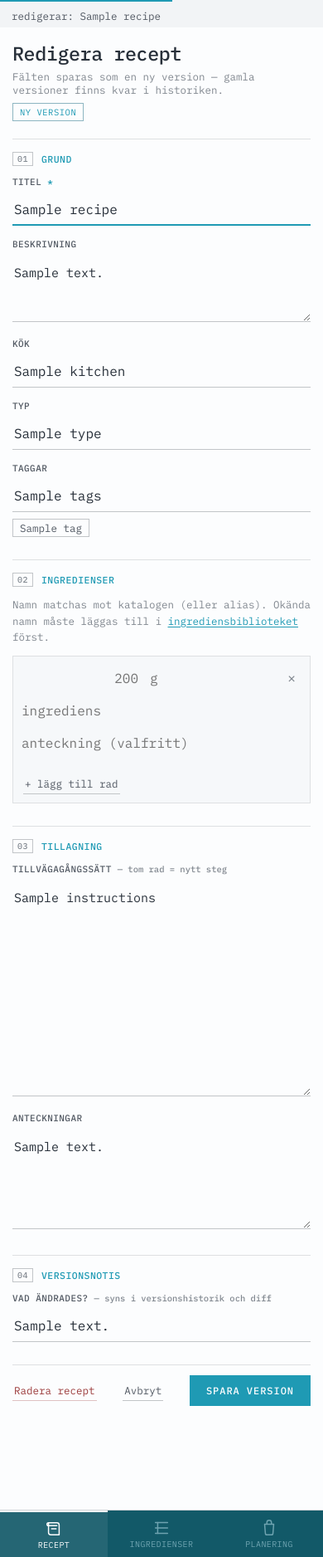
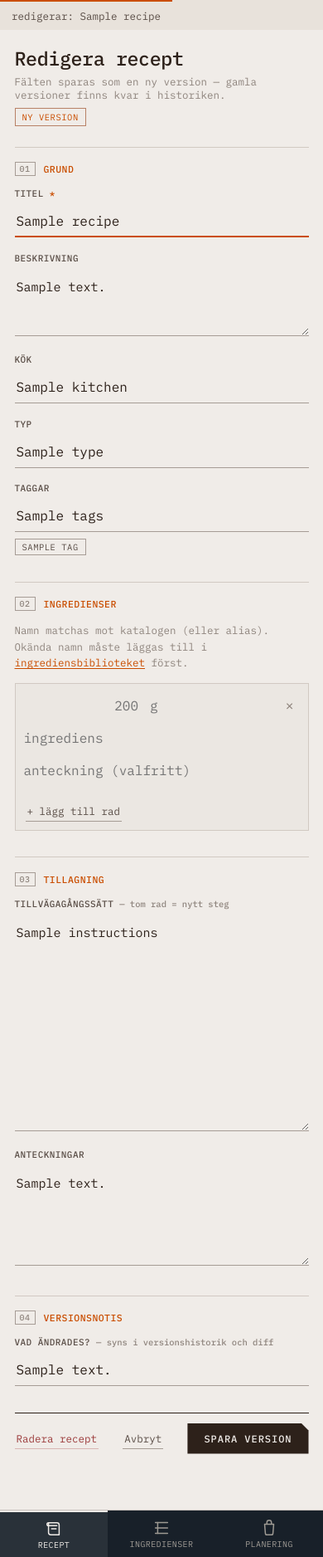
Before and after one commit to stranger-nils/recipe-db, a Flask app: template templates/edit_recipe.html in a window 390 px wide. Shown: the whole page at 83% size. Run offline with Flask 3, Linux system fonts and the light colour scheme; the template is opened without the code that fills it: most values are stand-ins (such as "Sample title", 1, 10 or a date in 2020).

Commit message:
feat: industriell design-iteration + fix horisontell scroll
Design (ticket #13, rev 2):
- Rå industripalett: varm betong/plåster + grafitstål + säkerhetsorange som
  målerimärkning (ersätter kyligt petrol/SaaS-blått)
- Tryckmärken (registreringskryss) i hörnen på receptdokumentet
- Receptnummer-stämpel i titelblocket, dubbel streckning under headern
- Numrerade ingrediensrader (spec-bladsstil), ritningslinjer efter blockrubriker
- Mono-typgraft för chips/etiketter, tekniska kolumnlinjer i bibliotekstabellen
- Skarpare primärknapp (hackat hörn), statusrad som maskinreadout [RECEPT]
- Generösare luft (spacing-skalor), bort med blur/glassmorphism på overlay/actions

Bugfix — horisontell scroll:
- Formulärets .ing-row-regler scopade till .ing-editor — de krockade med
  receptdokumentets .ing-row (senare regel vann på mobil, grid kollapsade till
  138/138/32px, rader överlappade och text rann över viewporten)
- .lib-table-wrap overflow-x:auto (var hidden → tabellen klipptes osynligt i
  481–950px-fönstret)
- overflow-wrap:anywhere på användartext (ingredienser, steg, diff, noter),
  .df-line min-width:0, breadcrumb flex-wrap, ing-idx gömd på mobil

Verifierat med headless Chromium: 72 fall (9 sidor × 8 bredder 320–1025px),
ingen sidledsscroll på sidnivå någonstans; bordet rullar internt.

```diff
--- a/static/app.css
+++ b/static/app.css
@@ -1,28 +1,30 @@
 /* Recept-IDE — designtokens + layout.
-   Tunn utilitär mono (IBM Plex Mono), linjer istället för boxar,
-   petrol-accent som härleder rail/statusrad. */
+   Rå industrialism: varm betong/plåster, grafitstål, säkerhetsorange
+   som målerimärkning. Mono rakt igenom, linjer istället för boxar,
+   synlig struktur (raster, numrering, tryckmärken). */
 
 :root{
-  /* sval-neutral, en aning värme i mitttonerna — inte iskallt */
-  --paper: oklch(0.994 0.002 250);
-  --bg:    oklch(0.966 0.0035 248);
-  --panel: oklch(0.978 0.003 248);
-  /* rail/statusrad härleds ur accenten på .ide (se nedan) */
-  --rail:  color-mix(in oklab, var(--accent) 52%, oklch(0.205 0.03 216));
-  --rail-fg: color-mix(in oklab, var(--accent) 36%, oklch(0.86 0.02 210));
-  --ink:   oklch(0.305 0.021 256);
-  --ink2:  oklch(0.462 0.018 254);
-  --ink3:  oklch(0.620 0.014 252);
-  --line:  oklch(0.906 0.004 248);
-  --line2: oklch(0.822 0.006 248);
-  /* cyan-teal accent enligt design handoff */
-  --accent: #1f9ab4;
-  --add-bg: oklch(0.957 0.024 158);
-  --add-fg: oklch(0.46 0.075 158);
-  --del-bg: oklch(0.957 0.024 26);
-  --del-fg: oklch(0.52 0.115 26);
-  --chg-bg: oklch(0.957 0.022 226);
-  --chg-fg: oklch(0.47 0.075 228);
+  /* varm betong/plåster — inte kallt SaaS-vitt */
+  --paper: oklch(0.945 0.007 72);
+  --bg:    oklch(0.915 0.011 66);
+  --panel: oklch(0.930 0.008 70);
+  /* grafitstål för rail/statusrad (sval kontrapunkt till det varma) */
+  --rail:  oklch(0.24 0.02 250);
+  --rail-fg: oklch(0.84 0.02 75);
+  --ink:   oklch(0.26 0.022 55);
+  --ink2:  oklch(0.435 0.02 55);
+  --ink3:  oklch(0.62 0.016 55);
+  --line:  oklch(0.84 0.013 62);
+  --line2: oklch(0.70 0.016 60);
+  /* säkerhetsorange — målerimärkning, inte "brand" */
+  --accent: oklch(0.58 0.175 45);
+  /* diff: pigment istället för pastell — khaki, tegel, ockra */
+  --add-bg: oklch(0.94 0.045 140);
+  --add-fg: oklch(0.50 0.09 140);
+  --del-bg: oklch(0.94 0.05 35);
+  --del-fg: oklch(0.52 0.10 35);
+  --chg-bg: oklch(0.94 0.045 80);
+  --chg-fg: oklch(0.50 0.085 80);
   /* en enda mono-familj för allt */
   --serif: 'IBM Plex Mono', ui-monospace, 'SF Mono', Menlo, monospace;
   --mono:  'IBM Plex Mono', ui-monospace, 'SF Mono', Menlo, monospace;
@@ -37,14 +39,14 @@ input,select,textarea{ font-family:inherit; color:inherit; }
 ::selection{ background: color-mix(in oklab, var(--accent) 28%, transparent); }
 a{ color:inherit; text-decoration:none; }
 
-.dens-kompakt{ --fs:15px; --u:6px; --lh:1.5; --tab-h:33px; --uifs:12px; }
-.dens-normal{  --fs:17px; --u:8px; --lh:1.62; --tab-h:38px; --uifs:12.5px; }
-.dens-luftig{  --fs:19px; --u:11px; --lh:1.78; --tab-h:42px; --uifs:13px; }
+.dens-kompakt{ --fs:15px; --u:7px; --lh:1.6; --tab-h:36px; --uifs:12px; }
+.dens-normal{  --fs:17px; --u:9px; --lh:1.7; --tab-h:42px; --uifs:12.5px; }
+.dens-luftig{  --fs:19px; --u:12px; --lh:1.85; --tab-h:46px; --uifs:13px; }
 
 .ide{ display:grid; grid-template-columns:56px clamp(220px,22vw,300px) 1fr;
   height:100dvh; min-height:100vh; overflow:hidden;
-  --rail: color-mix(in oklab, var(--accent) 52%, oklch(0.205 0.03 216));
-  --rail-fg: color-mix(in oklab, var(--accent) 36%, oklch(0.86 0.02 210)); }
+  --rail: oklch(0.24 0.02 250);
+  --rail-fg: oklch(0.84 0.02 75); }
 
 /* ---- aktivitetsrad ---- */
 .rail{ background:var(--rail); color:var(--rail-fg); display:flex; flex-direction:column;
@@ -155,17 +158,29 @@ kbd{ font-family:var(--mono); font-size:.85em; background:var(--bg); border:1px
   padding:1px 6px; }
 
 /* ---- receptdokument ---- */
-.doc{ max-width:760px; margin:0 auto; padding:calc(var(--u)*4.5) calc(var(--u)*5) calc(var(--u)*8); }
-.breadcrumb{ display:flex; align-items:center; gap:6px; font-family:var(--mono); font-size:11.5px;
+.doc{ max-width:780px; margin:0 auto; position:relative;
+  padding:calc(var(--u)*5) calc(var(--u)*6) calc(var(--u)*10); }
+/* tryckmärken — registreringskryss i hörnen, som på ett ritningsblad */
+.doc::before, .doc::after{ content:""; position:absolute; width:15px; height:15px; pointer-events:none; }
+.doc::before{ top:0; left:0; border-top:2px solid var(--ink3); border-left:2px solid var(--ink3); }
+.doc::after{ bottom:0; right:0; border-bottom:2px solid var(--ink3); border-right:2px solid var(--ink3); }
+.breadcrumb{ display:flex; align-items:center; gap:6px; flex-wrap:wrap; font-family:var(--mono); font-size:11.5px;
   color:var(--ink3); margin-bottom:calc(var(--u)*2.5); }
 .bc-ver{ margin-left:4px; color:var(--accent); font-weight:500; }
-.doc-head h1{ font-family:var(--serif); font-weight:500; font-size:calc(var(--fs)*1.55); line-height:1.18;
-  margin:0 0 calc(var(--u)*1.5); letter-spacing:-0.01em; text-transform:none; }
+.doc-head{ position:relative; padding-bottom:calc(var(--u)*2.5); border-bottom:2px solid var(--ink3);
+  margin-bottom:calc(var(--u)*2.2); }
+.doc-head::after{ content:""; position:absolute; left:0; right:0; bottom:-5px; height:1px; background:var(--line2); }
+.doc-head-line{ display:flex; align-items:flex-start; justify-content:space-between; gap:16px; flex-wrap:wrap; }
+.rec-no{ font-family:var(--mono); font-size:12px; color:var(--ink3); flex:none;
+  border:1px solid var(--line2); background:var(--bg); padding:5px 10px; letter-spacing:.06em; }
+.doc-head h1{ font-family:var(--serif); font-weight:500; font-size:calc(var(--fs)*1.6); line-height:1.18;
+  margin:0 0 calc(var(--u)*1.5); letter-spacing:-0.015em; text-transform:none; }
 .doc-desc{ font-family:var(--serif); font-size:calc(var(--fs)*1.0); line-height:var(--lh); color:var(--ink2);
-  margin:0 0 calc(var(--u)*2); max-width:62ch; text-wrap:pretty; }
+  margin:0 0 calc(var(--u)*2); max-width:62ch; text-wrap:pretty; overflow-wrap:anywhere; }
 .doc-meta{ display:flex; flex-wrap:wrap; gap:16px; }
-.chip{ display:inline-flex; align-items:center; gap:6px; font-family:var(--serif); font-size:12.5px;
-  color:var(--ink2); background:none; border:none; padding:0; }
+.chip{ display:inline-flex; align-items:center; gap:6px; font-family:var(--mono); font-size:10.5px;
+  text-transform:uppercase; letter-spacing:.05em; color:var(--ink2); background:none; border:1px solid var(--line2);
+  padding:2px 8px; }
 
 .doc-bar{ display:flex; align-items:center; justify-content:space-between; gap:12px; flex-wrap:wrap;
   margin:calc(var(--u)*3) 0 calc(var(--u)*1.5); padding:calc(var(--u)*0.5) 0; }
@@ -188,17 +203,23 @@ kbd{ font-family:var(--mono); font-size:.85em; background:var(--bg); border:1px
 
 .ver-note{ font-family:var(--serif); font-size:calc(var(--fs)*0.94); font-style:italic; color:var(--ink2);
   background:color-mix(in oklab, var(--accent) 6%, var(--paper)); border-left:2px solid var(--accent);
-  padding:calc(var(--u)*1.2) calc(var(--u)*1.8); margin:calc(var(--u)*1.5) 0 calc(var(--u)*3); }
+  padding:calc(var(--u)*1.2) calc(var(--u)*1.8); margin:calc(var(--u)*1.5) 0 calc(var(--u)*3); overflow-wrap:anywhere; }
 .ver-note-tag{ font-family:var(--mono); font-style:normal; font-size:10.5px; color:var(--paper);
   background:var(--accent); padding:1px 5px; margin-right:9px; font-weight:500; letter-spacing:.02em; }
 
 .block{ margin-top:calc(var(--u)*3); }
-.block-h{ font-family:var(--serif); font-size:11.5px; letter-spacing:.04em; text-transform:uppercase;
-  color:var(--accent); margin:0 0 calc(var(--u)*1.2); font-weight:500; }
+.block-h{ display:flex; align-items:center; gap:9px; font-family:var(--serif); font-size:11.5px; letter-spacing:.04em;
+  text-transform:uppercase; color:var(--accent); margin:0 0 calc(var(--u)*1.2); font-weight:500; }
+/* ritningslinje som fyller resten av raden */
+.block-h::after{ content:""; flex:1; align-self:center; border-top:1px solid var(--line2); opacity:.55; }
 
 .ing-list{ list-style:none; margin:0; padding:0; }
-.ing-row{ position:relative; display:grid; grid-template-columns:62px 50px 1fr auto; align-items:baseline;
+.ing-row{ position:relative; display:grid; grid-template-columns:38px 58px 48px 1fr auto; align-items:baseline;
   padding:calc(var(--u)*0.85) 0; border-bottom:1px solid color-mix(in oklab, var(--line) 55%, transparent); }
+.ing-idx{ font-family:var(--mono); font-size:calc(var(--fs)*0.66); color:var(--ink3);
+  padding-top:.15em; flex:none; }
+.ing-n{ font-family:var(--serif); font-size:var(--fs); color:var(--ink); overflow-wrap:anywhere; }
+.ing-note{ color:var(--ink3); font-style:italic; overflow-wrap:anywhere; }
 .anno-add{ justify-self:end; align-self:baseline; white-space:nowrap;
   font-family:var(--serif); font-size:11px; color:var(--ink3);
   border:none; background:none; padding:0 0 0 16px;
@@ -511,8 +537,8 @@ kbd{ font-family:var(--mono); font-size:.85em; background:var(--bg); border:1px
 
 /* ---- tillagningsstatus (cook_log) ---- */
 :root{
-  --cook-cooked-fg: oklch(0.46 0.075 158);
-  --cook-cooked-bg: oklch(0.957 0.024 158);
+  --cook-cooked-fg: oklch(0.50 0.09 140);
+  --cook-cooked-bg: oklch(0.94 0.045 140);
 }
 /* filterpiller i utforskaren */
 .exp-filter{ display:flex; flex-wrap:wrap; gap:4px; margin:0 12px 10px; }
@@ -591,8 +618,8 @@ textarea:focus-visible, [tabindex]:focus-visible{
 .chip-btn.on{ background:var(--accent); border-color:var(--accent); color:var(--paper); }
 .btn-primary{ font-family:var(--mono); font-size:12px; font-weight:500;
   text-transform:uppercase; letter-spacing:.08em; border:none;
-  padding:11px 20px; transition:.12s; }
-.btn-primary:hover{ background:var(--ink); }
+  background:var(--ink); color:var(--paper); padding:11px 20px; transition:.12s; clip-path:polygon(0 0, calc(100% - 9px) 0, 100% 9px, 100% 100%, 0 100%); }
+.btn-primary:hover{ background:var(--accent); }
 .btn-primary:active{ transform:translateY(1px); }
 .errbox{ border:1px solid color-mix(in oklab, #9b3a3a 40%, var(--line2));
   border-left:3px solid #9b3a3a; background:color-mix(in oklab, #9b3a3a 6%, var(--paper));
@@ -645,18 +670,20 @@ textarea:focus-visible, [tabindex]:focus-visible{
 .row{ display:grid; grid-template-columns:1fr 1fr; gap:0 calc(var(--u)*3); }
 .ef-chips{ display:flex; flex-wrap:wrap; gap:6px; margin-top:8px; }
 
-/* ---- ingrediensredigerare ---- */
+/* ---- ingrediensredigerare (formulär) ----
+   OBS: alla .ing-row-regler här är scoped till .ing-editor —
+   .ing-row används även i receptdokumentet och får inte krocka. */
 .ing-editor{ border:1px solid var(--line); background:var(--panel); }
 .ing-ed-head{ display:grid; grid-template-columns:80px 92px 1.25fr 1fr 36px; gap:10px;
   padding:9px 12px; border-bottom:1px solid var(--line);
   font-family:var(--mono); font-size:10px; letter-spacing:.05em; text-transform:uppercase;
-  color:var(--ink3); }
+  color:var(--ink3); background:var(--bg); }
 .ing-ed-rows{ padding:0; }
-.ing-row{ display:grid; grid-template-columns:80px 92px 1.25fr 1fr 36px; gap:10px;
+.ing-editor .ing-row{ display:grid; grid-template-columns:80px 92px 1.25fr 1fr 36px; gap:10px;
   padding:9px 12px; border-bottom:1px solid color-mix(in oklab, var(--line) 55%, transparent);
   position:relative; align-items:center; }
-.ing-row:last-child{ border-bottom:none; }
-.ing-row.bad{ background:color-mix(in oklab, #9b3a3a 5%, transparent); }
+.ing-editor .ing-row:last-child{ border-bottom:none; }
+.ing-editor .ing-row.bad{ background:color-mix(in oklab, #9b3a3a 5%, transparent); }
 .ing-f{ background:transparent; border:none; border-bottom:1px solid transparent;
   padding:6px 2px; font-family:var(--serif); font-size:var(--fs); color:var(--ink);
   outline:none; min-width:0; width:100%; transition:border-color .12s; }
@@ -678,8 +705,7 @@ textarea:focus-visible, [tabindex]:focus-visible{
 /* ---- formulärets actions-rad (sticky) ---- */
 .form-actions{ position:sticky; bottom:0; z-index:20; display:flex; align-items:center;
   justify-content:space-between; gap:16px; flex-wrap:wrap;
-  background:color-mix(in oklab, var(--paper) 92%, transparent);
-  backdrop-filter:blur(4px); border-top:1px solid var(--line);
+  background:var(--paper); border-top:1px solid var(--ink);
   padding:14px 0 calc(var(--u)*2); margin-top:calc(var(--u)*4); }
 .fa-left{ display:flex; align-items:center; gap:8px; }
 .fa-hint{ font-family:var(--serif); font-size:11.5px; color:var(--ink3); }
@@ -728,7 +754,7 @@ textarea:focus-visible, [tabindex]:focus-visible{
   .ef-head{ flex-direction:column; gap:8px; }
   .row{ grid-template-columns:1fr; }
   .ing-ed-head{ display:none; }
-  .ing-row{ grid-template-columns:1fr 1fr 32px; gap:6px 10px; padding:10px 8px; }
+  .ing-editor .ing-row{ grid-template-columns:1fr 1fr 32px; gap:6px 10px; padding:10px 8px; }
   .ing-f-amt{ grid-column:1; }
   .ing-f-unit{ grid-column:2; }
   .ing-f-del{ grid-column:3; grid-row:1; }
--- a/templates/_fragments/recipe.html
+++ b/templates/_fragments/recipe.html
@@ -18,7 +18,10 @@
   </div>
 
   <header class="doc-head">
-    <h1>{{ recipe.title }}</h1>
+    <div class="doc-head-line">
+      <h1>{{ recipe.title }}</h1>
+      <span class="rec-no">#{{ '%03d' % recipe.id }}</span>
+    </div>
     {% if recipe.description %}<p class="doc-desc">{{ recipe.description }}</p>{% endif %}
     <div class="doc-meta">
       {% if recipe.kitchen %}<span class="chip">{{ recipe.kitchen }}</span>{% endif %}
@@ -92,6 +95,7 @@
         {% set anno = annotations.get(akey, '') %}
         <li class="ing-item" data-anno-key="{{ akey }}">
           <div class="ing-row">
+            <span class="ing-idx">{{ '%02d' % loop.index }}</span>
             <span class="ing-q" data-base-qty="{{ ing.amount or '' }}">{{ ing.amount or '' }}</span>
             <span class="ing-u">{{ ing.unit or '' }}</span>
             <span class="ing-n">{{ ing.name }}{% if ing.note %}<span class="ing-note">, {{ ing.note }}</span>{% endif %}{% if ing.kitchen_staple %}<span class="pantry-dot" title="Skafferivara">skafferi</span>{% endif %}</span>
```
Also changed, not shown: other parts of static/app.css (+25 -20 lines).
